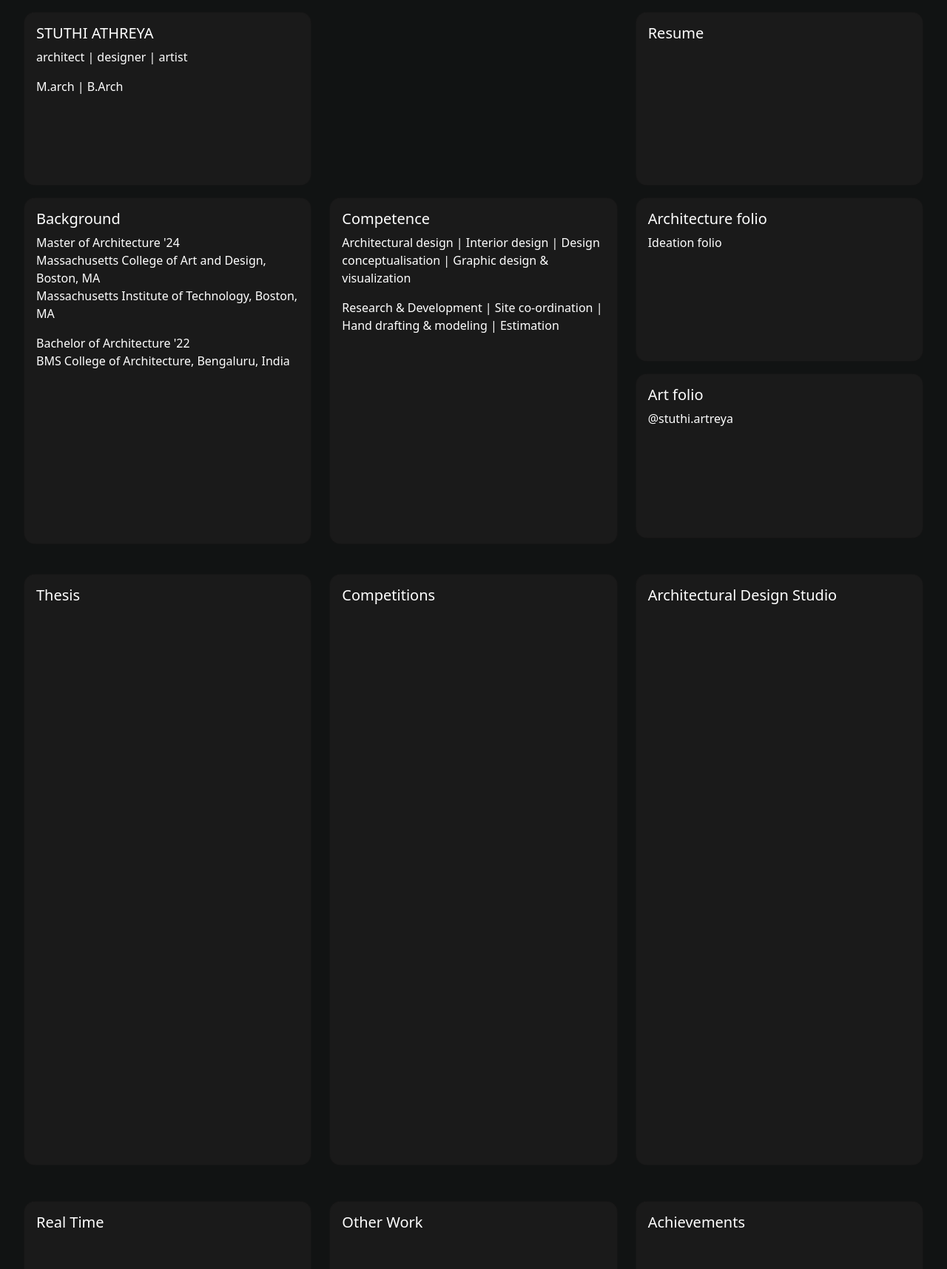
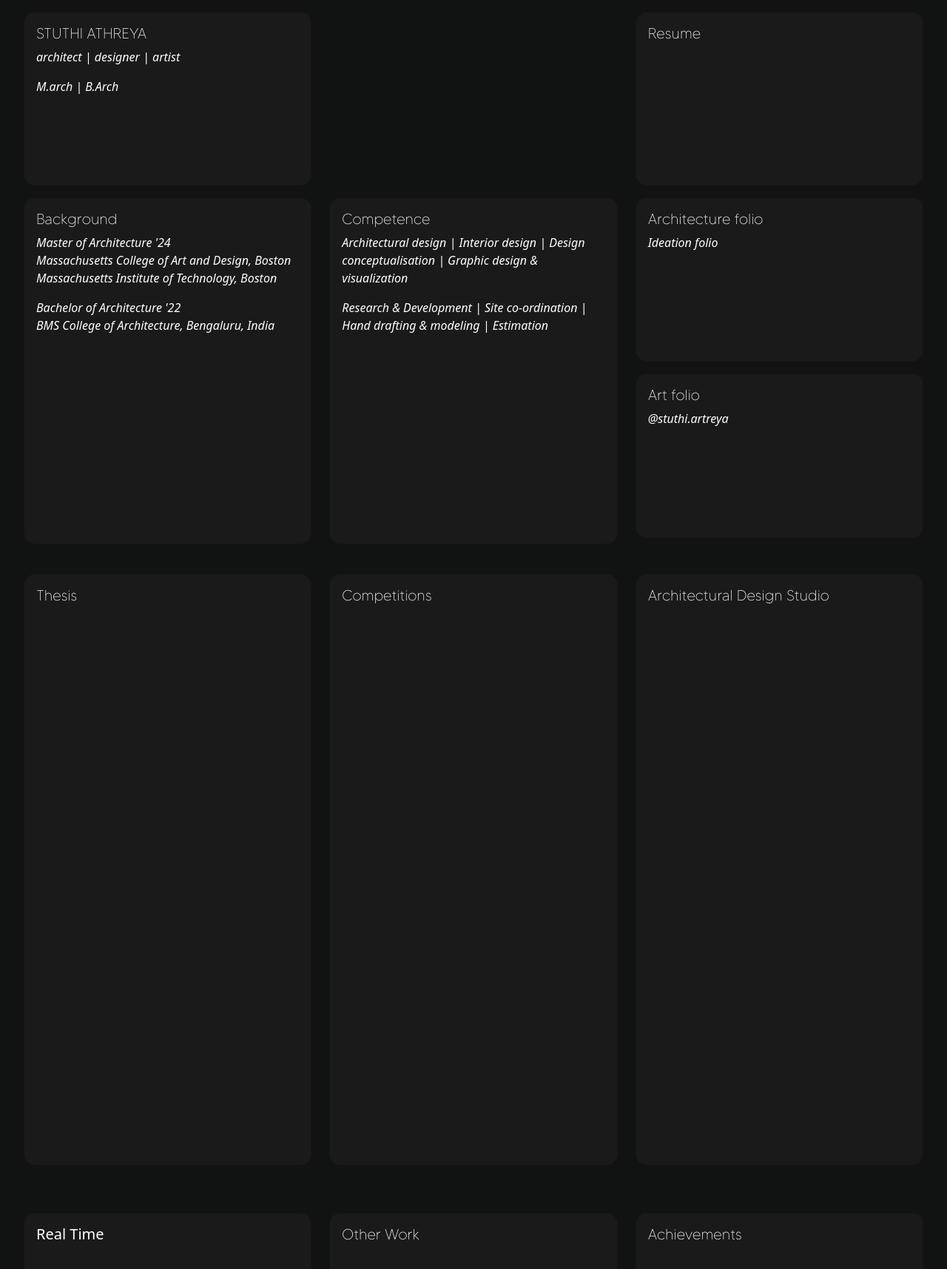
Before and after one commit to Stuthi2310/Stuthi2310.github.io, a plain HTML site: page index.html in a window 1280 px wide. Shown: the whole page at 74% size. Drawn offline with nearby package versions, Linux system fonts and the light colour scheme.

Commit message:
Add fonts and assets

```diff
--- a/index.css
+++ b/index.css
@@ -1,3 +1,19 @@
+@font-face {
+  font-family: "MadeTommyRegular";
+  src: url("fonts/MADE\ TOMMY\ Regular_PERSONAL\ USE.otf") format("opentype");
+}
+
+@font-face {
+    font-family: "MadeTommyLight";
+    src: url("fonts/MADE\ TOMMY\ Light_PERSONAL\ USE.otf") format("opentype");
+  }
+
+  @font-face {
+    font-family: "MadeTommyThin";
+    src: url("fonts/MADE\ TOMMY\ Thin_PERSONAL\ USE.otf") format("opentype");
+  }
+
+
 body {
   background-color: #111313;
   color: white;
@@ -19,14 +35,25 @@ body {
   background-color: #1a1a1a;
   border-radius: 15px;
   color: white;
+
 }
 
 .card-title {
   font-size: 1.25rem;
+  /* font-family: 'MadeTommyRegular', sans-serif; */
+  font-family: 'MadeTommyThin', sans-serif;
+
 }
 
 .card-text {
   font-size: 1rem;
+  font-style: italic;
+}
+
+.card-text-italics {
+    font-size: 1rem;
+    font-style: italic;
+    font-weight: 100;
   }
 
 .card-height {
@@ -42,7 +69,9 @@ body {
 }
 
 @media (max-width: 768px) {
-    .card-height, .card-height-tall, .card-half-height {
+  .card-height,
+  .card-height-tall,
+  .card-half-height {
     height: auto;
   }
 }
--- a/index.html
+++ b/index.html
@@ -14,14 +14,14 @@
                 <div class="card text-white card-height">
                     <div class="card-body">
                         <h5 class="card-title">STUTHI ATHREYA</h5>
-                        <p class="card-text">architect | designer | artist</p>
-                        <p class="card-text">M.arch | B.Arch</p>
+                        <p class="card-text-italics">architect | designer | artist</p>
+                        <p class="card-text-italics">M.arch | B.Arch</p>
                     </div>
                 </div>
             </div>
             <div class="col-lg-4 mb-3"></div>
-            <div class="col-lg-4 mb-3">
-                <div class="card text-white card-height">
+            <div class="col-lg-4 mb-3" >
+                <div class="card text-white card-height" onclick="openPDF('assets/Resume.pdf')" style="cursor: pointer;" >
                     <div class="card-body">
                         <h5 class="card-title">Resume</h5>
                     </div>
@@ -33,8 +33,8 @@
                 <div class="card text-white card-height-tall">
                     <div class="card-body">
                         <h5 class="card-title">Background</h5>
-                        <p class="card-text">Master of Architecture '24 <br> Massachusetts College of Art and Design, Boston, MA <br> Massachusetts Institute of Technology, Boston, MA</p>
-                        <p class="card-text">Bachelor of Architecture '22 <br> BMS College of Architecture, Bengaluru, India</p>
+                        <p class="card-text-italics">Master of Architecture '24 <br> Massachusetts College of Art and Design, Boston<br> Massachusetts Institute of Technology, Boston</p>
+                        <p class="card-text-italics">Bachelor of Architecture '22 <br> BMS College of Architecture, Bengaluru, India</p>
                     </div>
                 </div>
             </div>
@@ -42,29 +42,29 @@
                 <div class="card text-white card-height-tall">
                     <div class="card-body">
                         <h5 class="card-title">Competence</h5>
-                        <p class="card-text">Architectural design | Interior design | Design conceptualisation | Graphic design & visualization</p>
-                        <p class="card-text">Research & Development | Site co-ordination | Hand drafting & modeling | Estimation</p>
+                        <p class="card-text-italics">Architectural design | Interior design | Design conceptualisation | Graphic design & visualization</p>
+                        <p class="card-text-italics">Research & Development | Site co-ordination | Hand drafting & modeling | Estimation</p>
                     </div>
                 </div>
             </div>
             <div class="col-lg-4 mb-3">
-                <div class="card text-white card-half-height mb-3">
+                <div class="card text-white card-half-height mb-3" onclick="openPDF('assets/Portfolio.pdf')" style="cursor: pointer;">
                     <div class="card-body">
                         <h5 class="card-title">Architecture folio</h5>
-                        <p class="card-text">Ideation folio</p>
+                        <p class="card-text-italics">Ideation folio</p>
                     </div>
                 </div>
                 <div class="card text-white card-half-height">
                     <div class="card-body">
                         <h5 class="card-title">Art folio</h5>
-                        <p class="card-text">@stuthi.artreya</p>
+                        <p class="card-text-italics">@stuthi.artreya</p>
                     </div>
                 </div>
             </div>
         </div>
         <br>
         <div class="row">
-            <div class="col d-flex align-items-stretch" style="height: 100vh;">
+            <div class="col-lg-4 d-flex align-items-stretch mb-3" style="height: 100vh;">
                 <div class="card flex-fill">
                     <div class="card-body">
                         <h5 class="card-title">Thesis</h5>
@@ -72,7 +72,7 @@
                     </div>
                 </div>
             </div>
-            <div class="col d-flex align-items-stretch">
+            <div class="col-lg-4 d-flex align-items-stretch mb-3" style="height: 100vh;">
                 <div class="card flex-fill">
                     <div class="card-body">
                         <h5 class="card-title">Competitions</h5>
@@ -80,7 +80,7 @@
                     </div>
                 </div>
             </div>
-            <div class="col d-flex align-items-stretch">
+            <div class="col-lg-4 d-flex align-items-stretch mb-3" style="height: 100vh;">
                 <div class="card flex-fill">
                     <div class="card-body">
                         <h5 class="card-title">Architectural Design Studio</h5>
@@ -92,7 +92,7 @@
         <br>
         <br>
         <div class="row">
-            <div class="col d-flex align-items-stretch" style="height: 100vh;">
+            <div class="col-lg-4 d-flex align-items-stretch mb-3" style="height: 100vh;">
                 <div class="card flex-fill">
                     <div class="card-body">
                         <h5 class="card-0title">Real Time</h5>
@@ -100,7 +100,7 @@
                     </div>
                 </div>
             </div>
-            <div class="col d-flex align-items-stretch">
+            <div class="col-lg-4 d-flex align-items-stretch mb-3" style="height: 100vh;">
                 <div class="card flex-fill">
                     <div class="card-body">
                         <h5 class="card-title">Other Work</h5>
@@ -108,7 +108,7 @@
                     </div>
                 </div>
             </div>
-            <div class="col d-flex align-items-stretch">
+            <div class="col-lg-4 d-flex align-items-stretch mb-3" style="height: 100vh;">
                 <div class="card flex-fill">
                     <div class="card-body">
                         <h5 class="card-title">Achievements</h5>
@@ -119,5 +119,10 @@
         </div>
     </div>
     <script src="https://cdn.jsdelivr.net/npm/bootstrap@5.3.2/dist/js/bootstrap.min.js"></script>
+    <script>
+        function openPDF(path) {
+            window.open(path, '_blank');
+        }
+        </script>
 </body>
 </html>
```
Also changed, not shown: fonts/MADE TOMMY Light_PERSONAL USE.otf (added), fonts/MADE TOMMY Regular_PERSONAL USE.otf (added), fonts/MADE TOMMY Thin_PERSONAL USE.otf (added), 4 other files. Lines whose indentation alone changed are shown as unchanged.
